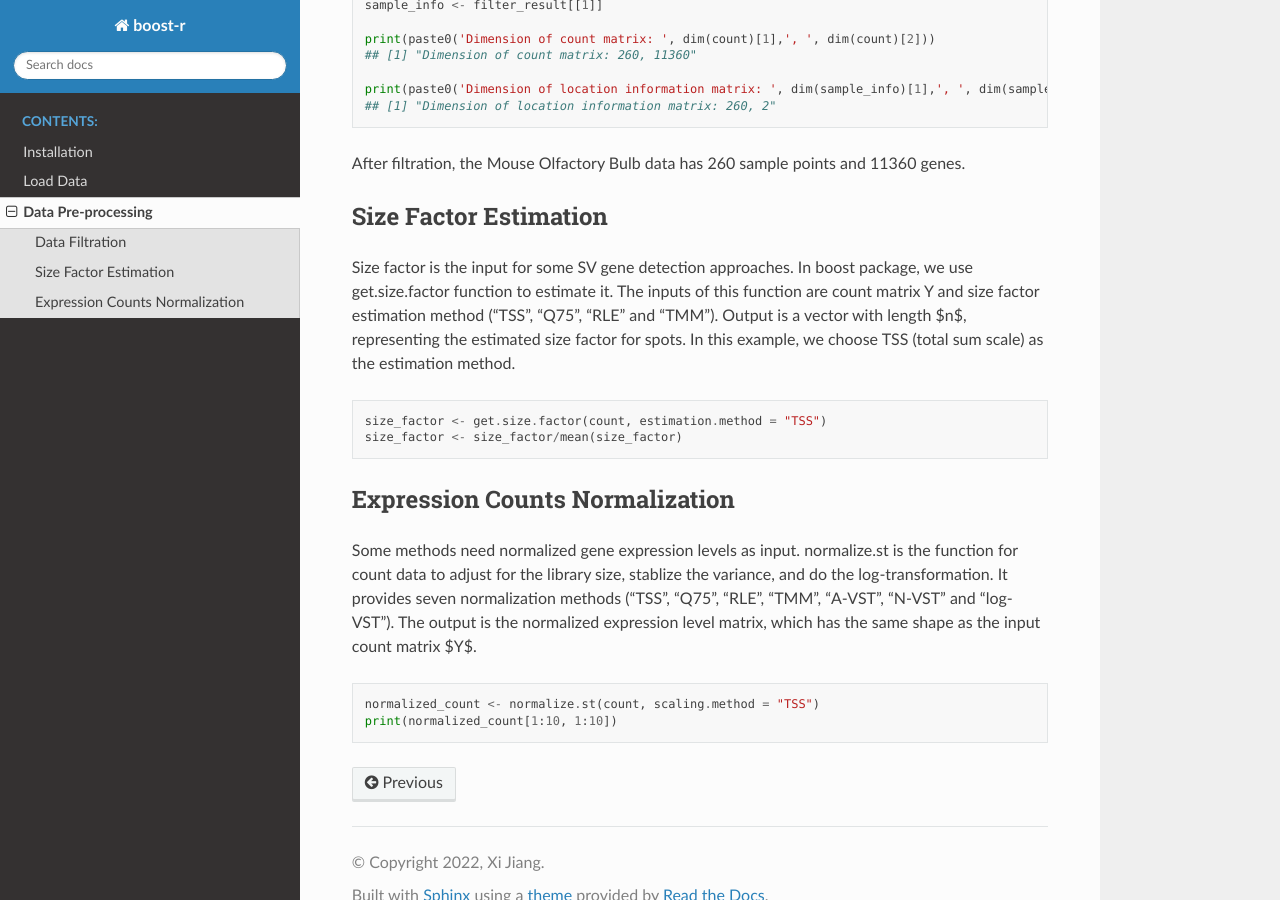
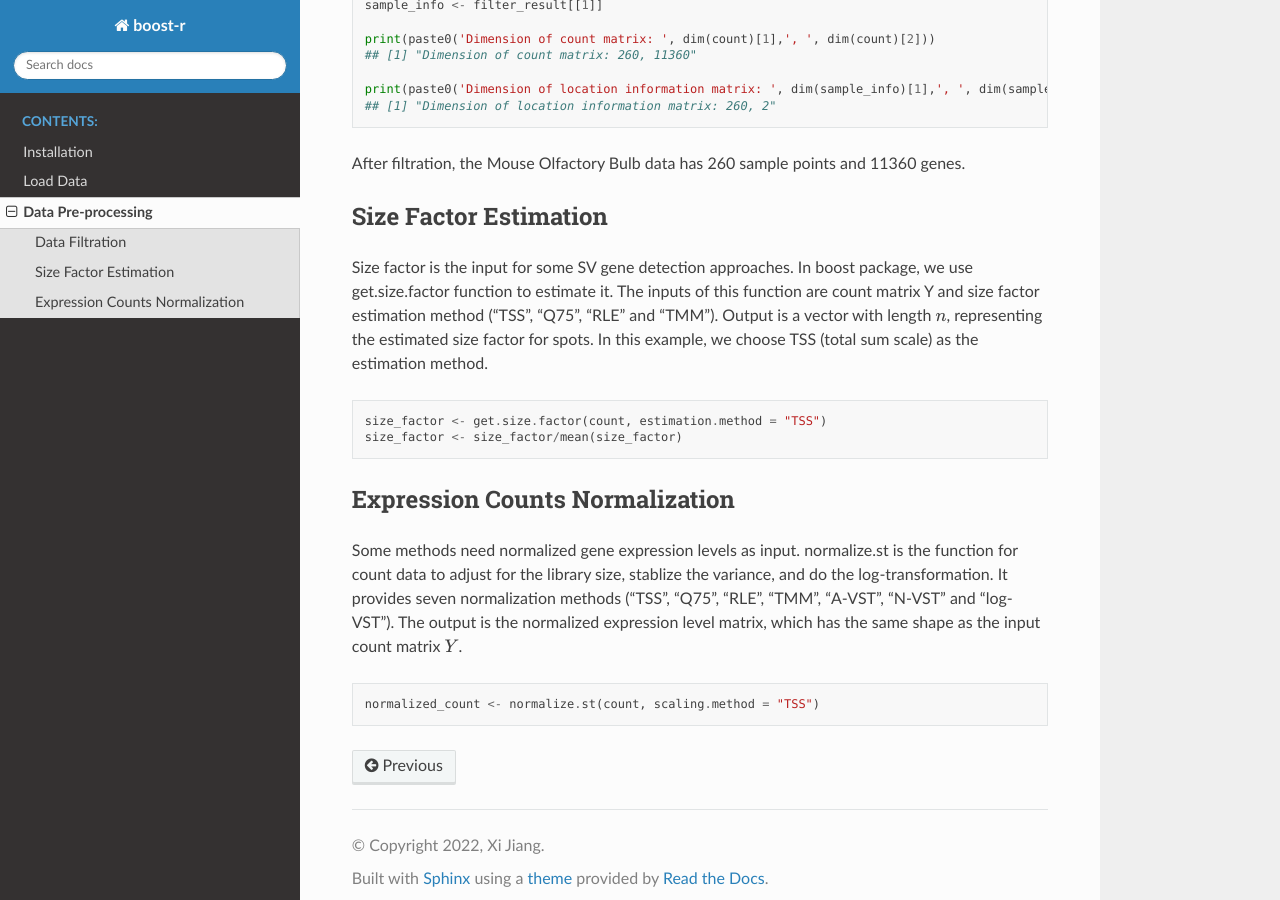
Before and after one commit to estfernan/boost, a Sphinx documentation site: the page built from docs/preprocessing.rst, in a window 1280 px wide and 900 px high, scrolled down 839 px. Built offline with Sphinx 7.4.7 and the Read the Docs theme 2.0.0, drawn with Linux system fonts in a browser that asks for light colours.

Commit message:
Update preprocessing.rst

```diff
--- a/docs/preprocessing.rst
+++ b/docs/preprocessing.rst
@@ -50,7 +50,7 @@ After filtration, the Mouse Olfactory Bulb data has 260 sample points and 11360
 
 Size Factor Estimation
 -----------------------------
-Size factor is the input for some SV gene detection approaches. In boost package, we use get.size.factor function to estimate it. The inputs of this function are count matrix Y and size factor estimation method ("TSS", "Q75", "RLE" and "TMM"). Output is a vector with length $n$, representing the estimated size factor for spots. In this example, we choose TSS (total sum scale) as the estimation method.
+Size factor is the input for some SV gene detection approaches. In boost package, we use get.size.factor function to estimate it. The inputs of this function are count matrix Y and size factor estimation method ("TSS", "Q75", "RLE" and "TMM"). Output is a vector with length :math:`n`, representing the estimated size factor for spots. In this example, we choose TSS (total sum scale) as the estimation method.
 ::
     size_factor <- get.size.factor(count, estimation.method = "TSS")
     size_factor <- size_factor/mean(size_factor)
@@ -59,7 +59,6 @@ Size factor is the input for some SV gene detection approaches. In boost package
 Expression Counts Normalization
 ------------------------------------
 
-Some methods need normalized gene expression levels as input. normalize.st is the function for count data to adjust for the library size, stablize the variance, and do the log-transformation. It provides seven normalization methods ("TSS", "Q75", "RLE", "TMM", "A-VST", "N-VST" and "log-VST"). The output is the normalized expression level matrix, which has the same shape as the input count matrix $Y$.
+Some methods need normalized gene expression levels as input. normalize.st is the function for count data to adjust for the library size, stablize the variance, and do the log-transformation. It provides seven normalization methods ("TSS", "Q75", "RLE", "TMM", "A-VST", "N-VST" and "log-VST"). The output is the normalized expression level matrix, which has the same shape as the input count matrix :math:`Y`.
 ::
     normalized_count <- normalize.st(count, scaling.method = "TSS")
-    print(normalized_count[1:10, 1:10])
```
